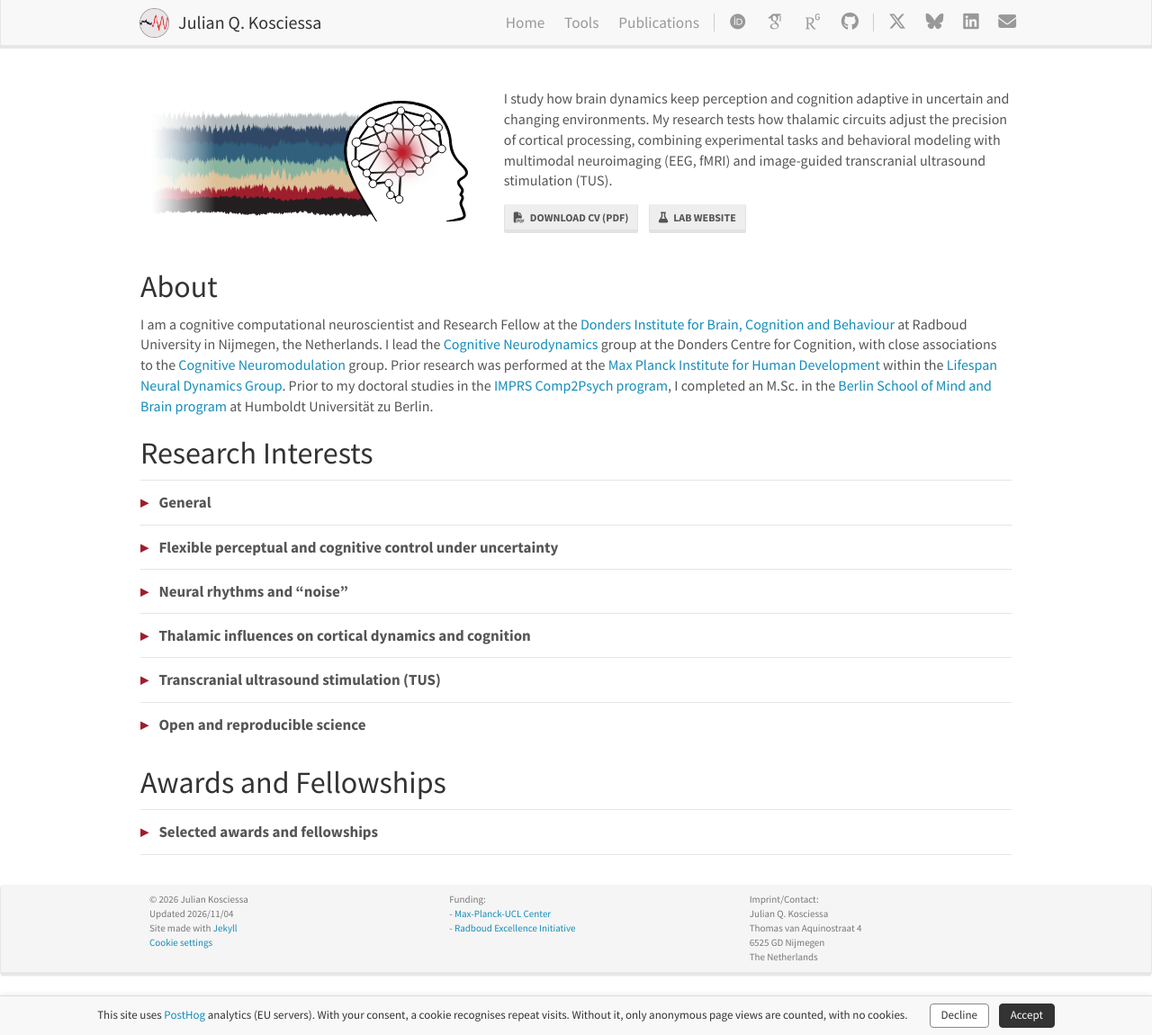
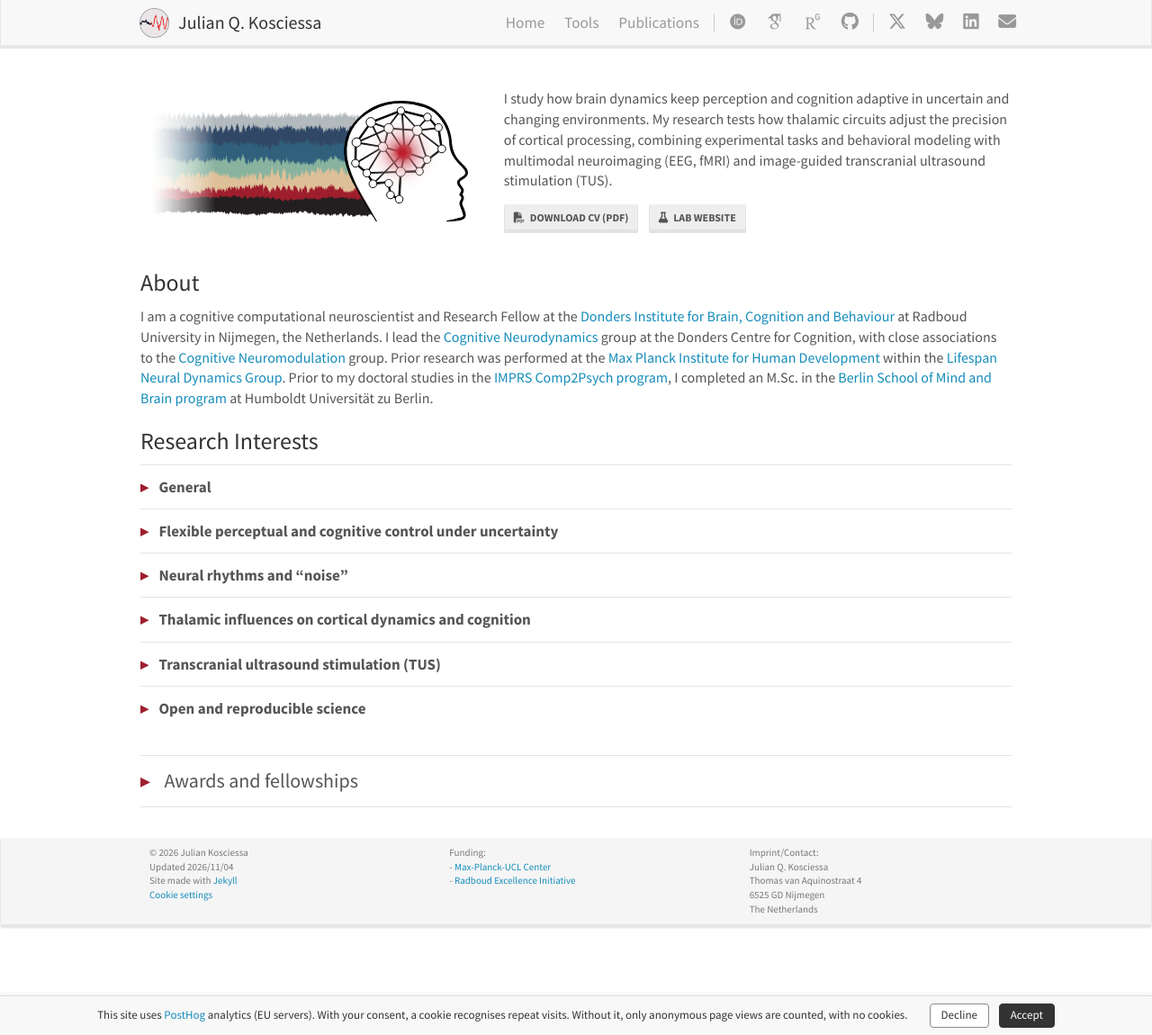
Before and after one commit to jkosciessa/jkosciessa.github.io, a Jekyll site: the page built from _pages/home.md, in a window 1280 px wide and 1150 px high. Shown: the whole window at 90% size. Built offline with Jekyll 4.4.1, drawn with Linux system fonts in a browser that asks for light colours; some web fonts are replaced.

Commit message:
home: link awards where pages exist; awards dropdown as section heading; smaller headings

```diff
--- a/_pages/home.md
+++ b/_pages/home.md
@@ -68,20 +68,18 @@ I treat code, data, and materials as primary scientific outputs. I publish workf
 
 </details>
 
-<h2>Awards and Fellowships</h2>
+<details class="ri section-toggle" markdown="1">
+<summary markdown="span">Awards and fellowships</summary>
 
-<details class="ri" markdown="1">
-<summary markdown="span">Selected awards and fellowships</summary>
-
-- 2026 · Donders Open Research Output Award (inaugural), for open TUS research software (PRESTUS)
+- 2026 · [Donders Open Research Output Award](https://www.ru.nl/en/donders-institute/news/donders-day-2026-science-community-and-recognition) (inaugural), for open TUS research software (PRESTUS)
 - 2025 · Gold Poster Award, Focused Ultrasound Neuromodulation Conference (FUN25)
-- 2022 · Otto Hahn Medal of the Max Planck Society
+- 2022 · [Otto Hahn Medal](https://www.mpib-berlin.mpg.de/award/julian-kosciessa-was-awarded-the-otto-hahn-medal-2022) of the Max Planck Society
 - 2022 · Radboud Excellence Initiative Fellowship
-- 2022 · ReproNim/INCF Fellowship
-- 2021 · DGPA Brain Products Young Scientist Award
+- 2022 · [ReproNim/INCF Fellowship](https://repronim.org/fellowship/)
+- 2021 · [DGPA Brain Products Young Scientist Award](https://pressrelease.brainproducts.com/dgpa21/)
 - 2021 · Merit Abstract Award, OHBM Annual Meeting
 - 2018 · IBRO Poster Award, Interpreting BOLD
-- 2016–2020 · IMPRS COMP2PSYCH Fellowship, Max Planck UCL Centre for Computational Psychiatry and Ageing Research
+- 2016–2020 · [IMPRS COMP2PSYCH](https://www.mps-ucl-centre.mpg.de/comp2psych) Fellowship, Max Planck UCL Centre for Computational Psychiatry and Ageing Research
 
 </details>
 
--- a/css/main.scss
+++ b/css/main.scss
@@ -178,3 +178,8 @@ details.ri > ul li { margin-bottom: 4px; }
 /* Footer: smaller text */
 #footer .panel-footer { font-size: 11px; line-height: 1.45; color: #777; padding-top: 8px; padding-bottom: 8px; }
 #footer .panel-footer p { margin-bottom: 0; }
+
+/* Home: awards as a section-level dropdown (replaces a separate heading) */
+details.ri.section-toggle { margin-top: 28px; border-top: 1px solid #e5e5e5; }
+details.ri.section-toggle > summary { font-size: 22px; font-weight: 500; }
+#homeid h2 { font-size: 26px; }
```
